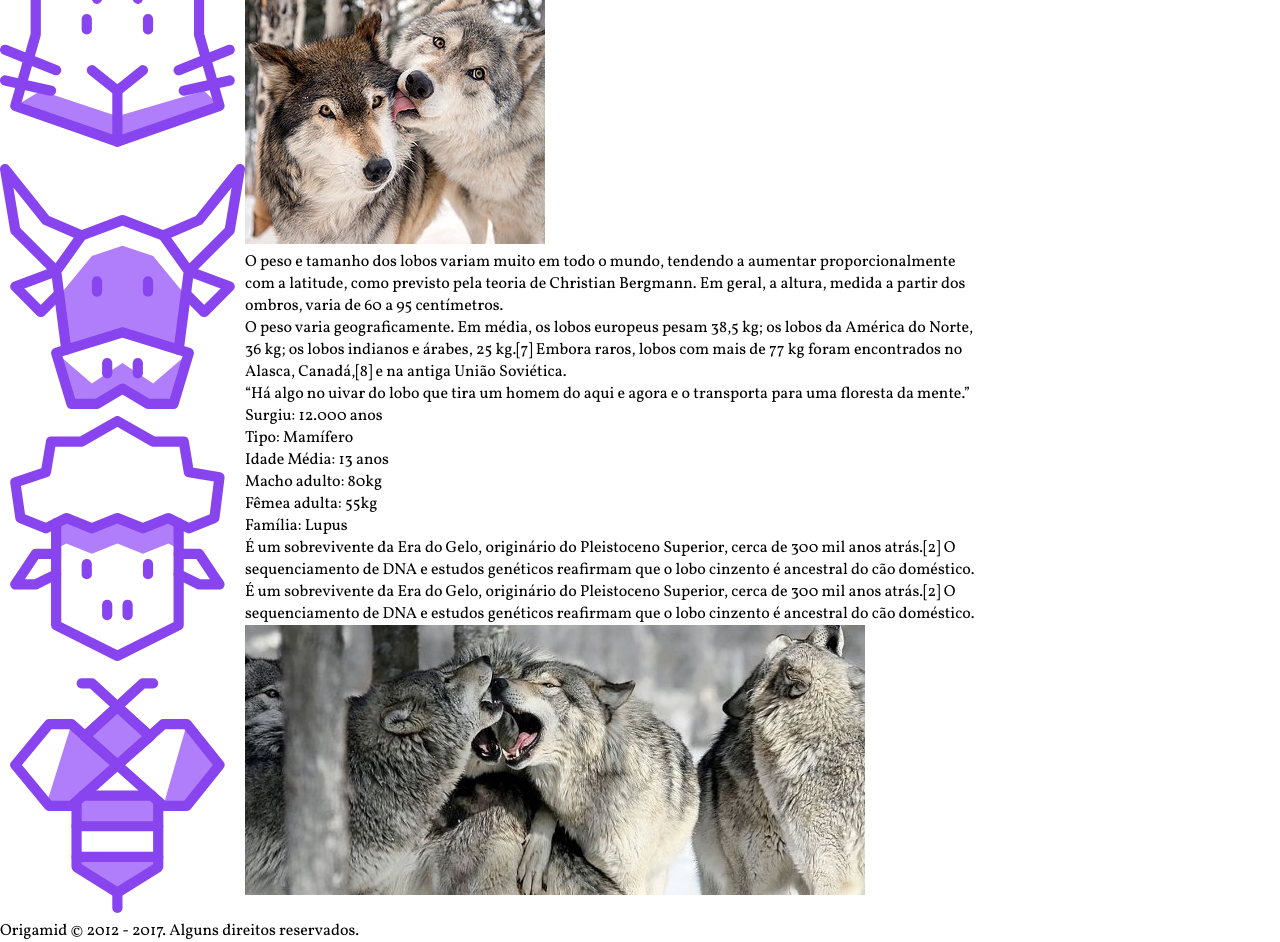
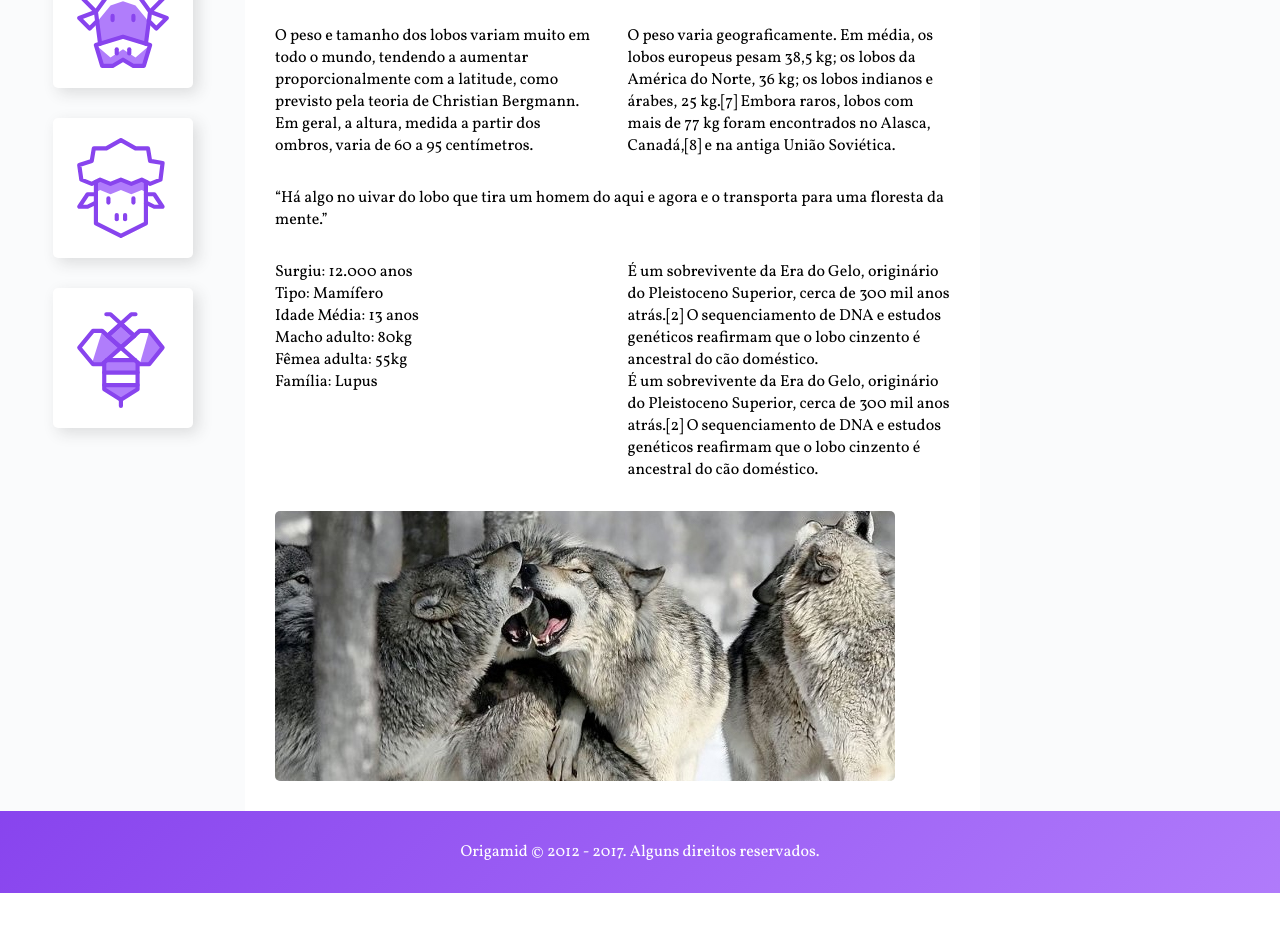
Before and after one commit to irailtonreis/wildbeast, a plain HTML site: page index.html in a window 1280 px wide. Shown: the part 697-1639 px from the top of the page. After the commit the page ends 1590 px from the top, so only its background shows below. Drawn offline with Linux system fonts and the light colour scheme.

Commit message:
feat: adiciona estilo content e anúncios

```diff
--- a/css/styles.css
+++ b/css/styles.css
@@ -13,7 +13,9 @@ a{
     text-decoration: none;
 }
 img{
+    display: block;
     max-width: 100%;
+    border-radius: 5px;
 }
 /* Grid Geral */
 
@@ -61,18 +63,77 @@ img{
     background: rgba(0, 0, 0, .5);
 }
 
+/* Sidenav */
+
 .sidenav {
     grid-area: sidenav;
+    background: #fafbfc;
+    padding: 30px;
 }
+
+.sidenav li a {
+    display: block;
+    min-width: 60px;
+    max-width: 100px;
+    margin: 0 auto 30px auto;
+    background: white;
+    padding: 20px;
+    border-radius: 5px;
+    box-shadow: 5px 5px 15px 0 rgb(44, 44, 44, 0.15);
+    transition: 1s ease-out;
+}
+
+.sidenav li a:hover {
+    background: #B07BFB;
+
+}
+
+/* Content */
 
 .content {
     grid-area: content;
+    max-width: 900px;
+    margin: 0 auto;
+    padding: 30px;
+    display: grid;
+    grid-template-columns: 1fr 1fr;
+    gap: 30px;
+
 }
+
+.col-wide {
+    grid-column: 1 / -1;
+}
+
+.image-1 {
+    grid-row: span 2;
+    align-self: end;
+}
+
+.image-2 {
+    align-self: end;
+}
+/* Anúncios */
 
 .anuncios {
     grid-area: anuncios;
+    background: #fafbfc;
+    display: grid;
+    align-content: start;
+    padding: 30px;
+    gap: 30px;
+
 }
+
+/* Footer */
 
 .footer {
     grid-area: footer;
+    background: linear-gradient(135deg, #8844ee, #B07BFB);
 }
+
+.footer p {
+    color: white;
+    text-align: center;
+    padding: 30px;
+}
--- a/index.html
+++ b/index.html
@@ -49,19 +49,19 @@
               </div>
             </div>
 
-            <p>É um sobrevivente da Era do Gelo, originário do Pleistoceno Superior, cerca de 300 mil anos atrás.[2] O sequenciamento de DNA e estudos genéticos reafirmam que o lobo cinzento é ancestral do cão doméstico.</p>
+            <p class="col-wide">É um sobrevivente da Era do Gelo, originário do Pleistoceno Superior, cerca de 300 mil anos atrás.[2] O sequenciamento de DNA e estudos genéticos reafirmam que o lobo cinzento é ancestral do cão doméstico.</p>
 
-            <img src="img/wolf1.jpg" alt="Wolf 1">
+            <img class="image-1" src="img/wolf1.jpg" alt="Wolf 1">
 
             <p>É um sobrevivente da Era do Gelo, originário do Pleistoceno Superior, cerca de 300 mil anos atrás.[2] O sequenciamento de DNA e estudos.</p>
 
-            <img src="img/wolf2.jpg" alt="Wolf 2">
+            <img class="image-2" src="img/wolf2.jpg" alt="Wolf 2">
 
             <p>O peso e tamanho dos lobos variam muito em todo o mundo, tendendo a aumentar proporcionalmente com a latitude, como previsto pela teoria de Christian Bergmann. Em geral, a altura, medida a partir dos ombros, varia de 60 a 95 centímetros.</p>
 
             <p>O peso varia geograficamente. Em média, os lobos europeus pesam 38,5 kg; os lobos da América do Norte, 36 kg; os lobos indianos e árabes, 25 kg.[7] Embora raros, lobos com mais de 77 kg foram encontrados no Alasca, Canadá,[8] e na antiga União Soviética.</p>
 
-            <blockquote class="citacao">
+            <blockquote class="citacao col-wide">
               <p>“Há algo no uivar do lobo que tira um homem do aqui e agora e o transporta para uma floresta da mente.”</p>
             </blockquote>
 
@@ -79,7 +79,7 @@
               <p>É um sobrevivente da Era do Gelo, originário do Pleistoceno Superior, cerca de 300 mil anos atrás.[2] O sequenciamento de DNA e estudos genéticos reafirmam que o lobo cinzento é ancestral do cão doméstico.</p>
             </div>
 
-            <img src="img/wolf3.jpg" alt="Wolf 3">
+            <img class="col-wide" src="img/wolf3.jpg" alt="Wolf 3">
 
           </main>
 
```
